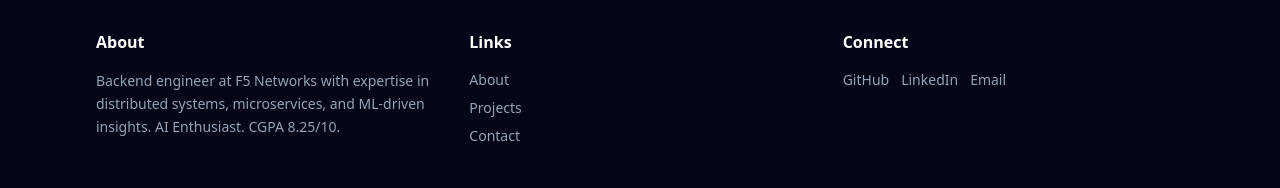
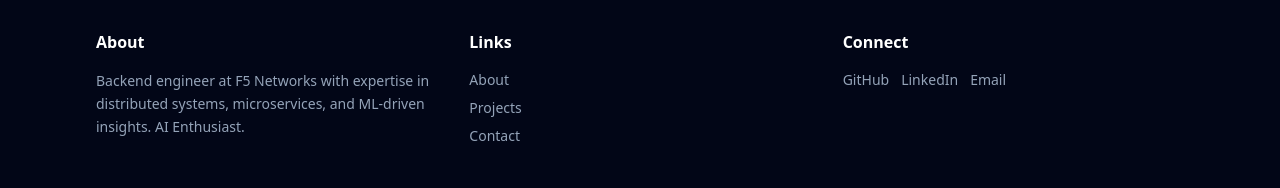
Before and after one commit to amithck/my-website, a Next.js app: page /blog in a window 1280 px wide. Shown: the part 622-810 px from the top of the page. Built offline with nearby package versions, Linux system fonts and the light colour scheme.

Commit message:
editing about section

```diff
--- a/data/portfolio.ts
+++ b/data/portfolio.ts
@@ -8,7 +8,7 @@ export const portfolioData: PortfolioData = {
     email: 'amith.kowshik@gmail.com',
     phone: '+91 95915 09497',
     tagline: 'Backend Developer',
-    bio: 'Backend engineer at F5 Networks with expertise in distributed systems, microservices, and ML-driven insights. AI Enthusiast. CGPA 8.25/10.',
+    bio: 'Backend engineer at F5 Networks with expertise in distributed systems, microservices, and ML-driven insights. AI Enthusiast.',
     socials: {
       github: 'https://github.com/amithck',
       linkedin: 'https://linkedin.com/in/amithkowshik',
```
